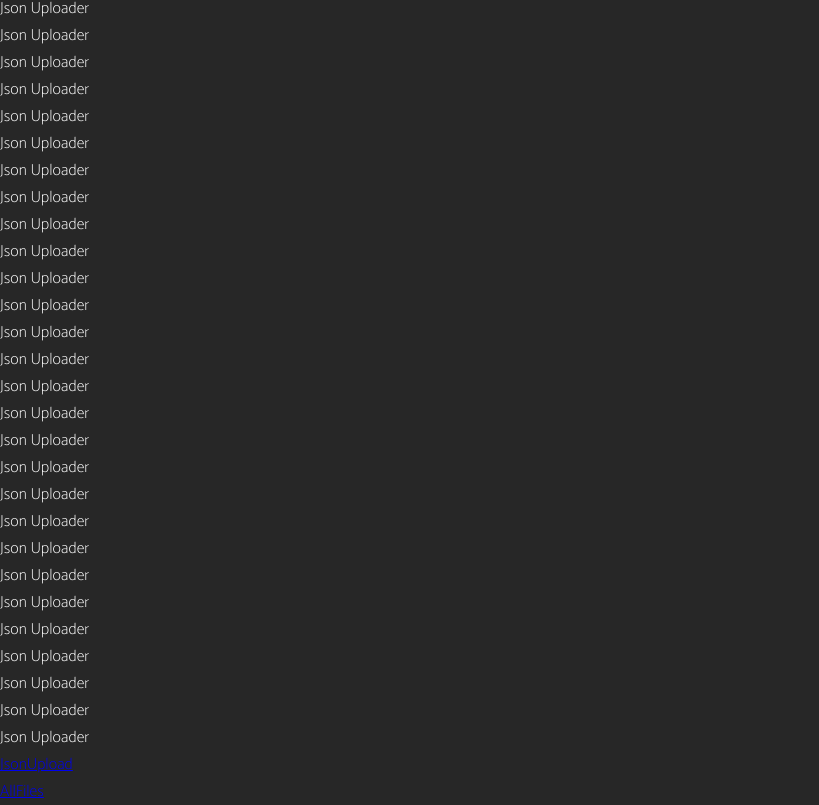
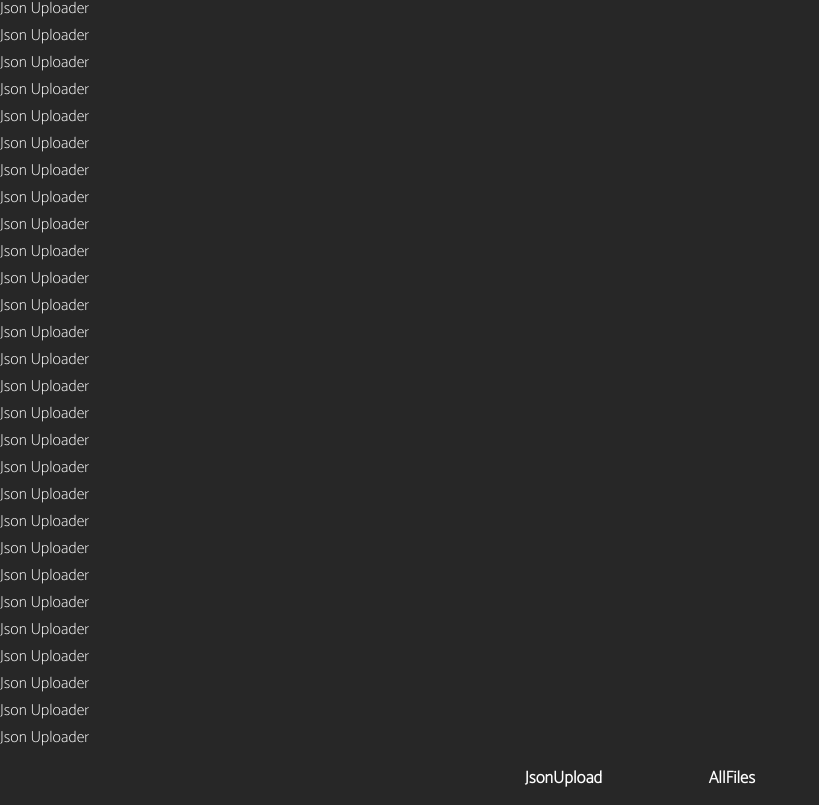
Before and after one commit to mohammedaitgaba/JSON_crack, a React (Create React App) app: page / in a window 1280 px wide. Shown: the part 593-1398 px from the top of the page, without its empty margins (0-819 px from the left). Built offline with nearby package versions, Linux system fonts and the light colour scheme; a web font is replaced by a local one.

Commit message:
adding links between pages

```diff
--- a/src/App.js
+++ b/src/App.js
@@ -15,40 +15,7 @@ function App() {
       </Routes>
       </div >
       </div>
-
   );
 }
 
-// function Home() {
-//   return (
-//     <>
-//       <main>
-//         <h2>Welcome to the homepage!</h2>
-//         <p>You can do this, I believe in you.</p>
-//       </main>
-//       <nav>
-//         <Link to="/about">About</Link>
-//       </nav>
-//     </>
-//   );
-// }
-
-function About() {
-  return (
-    <>
-      <main>
-        <h2>Who are we?</h2>
-        <p>
-          That feels like an existential question, don't you
-          think?
-        </p>
-      </main>
-      <nav>
-        <Link to="/">Home</Link>
-      </nav>
-    </>
-  );
-}
-
-
 export default App;
--- /dev/null
+++ b/src/components/navLinks/links.css
@@ -0,0 +1,16 @@
+nav{
+    display: flex;
+    width: 18%;
+    justify-content: space-between;
+    padding: 1% 41%;
+    text-decoration: none;
+}
+a {
+    text-decoration: none;
+    color: white;
+    font-size: 17px;
+    font-weight: 600;
+}
+.isActive{
+    color: blue;
+}
--- /dev/null
+++ b/src/components/navLinks/links.js
@@ -0,0 +1,15 @@
+import './links.css';
+import { Routes, Route, Link } from "react-router-dom";
+
+function links(){
+    return (
+        <div className="links">
+            <nav>
+                <Link activeStyle={{ color: 'red' }} to="/">Upolad new File</Link>
+                <Link activeStyle={{ color: 'red' }} to="/AllFiles">All Json Files</Link>
+            </nav>
+        </div>
+      );
+}
+
+export default links;
--- a/src/pages/AllFiles.js
+++ b/src/pages/AllFiles.js
@@ -1,11 +1,9 @@
-import { Routes, Route, Link } from "react-router-dom";
+import Links from '../components/navLinks/links'
 
 function AllFiles() {
     return (
       <div className='allfiles'>
         <p>All Files</p>
-        <Link to="/">JsonUpload</Link><br/>
-        <Link to="/AllFiles">AllFiles</Link>
         </div>
 
     );
```
